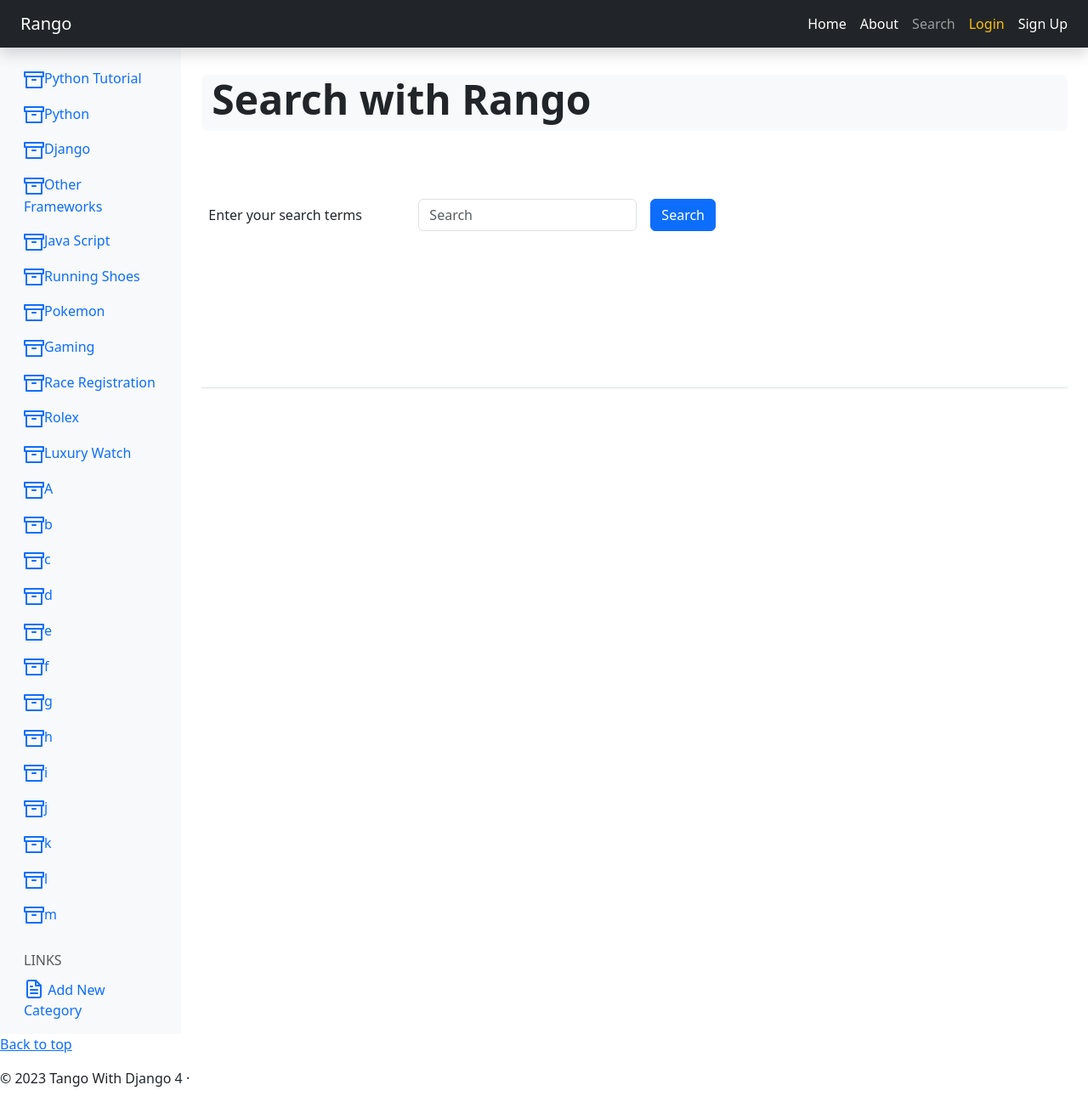
After one commit to jeanjoellevillanueva/mico-training, a Django app: page /rango/search/ in a window 1280 px wide. The commit adds this page. Shown: the whole page at 85% size. Run offline with Django 5.2, Linux system fonts and the light colour scheme; data comes from the database, SQL or seed files in the repository; both versions use the stored data as it was after the commit.

Commit message:
Chapter 13: Search Box

```diff
--- a/rango/templates/rango/base.html
+++ b/rango/templates/rango/base.html
@@ -41,6 +41,12 @@
     <li class="nav-item">
       <a class="nav-link text-white" href="{% url 'rango:about' %}">
         About
+      </a>
+    </li>
+
+    <li class="nav-item">
+      <a class="nav-link" href="{% url 'rango:search' %}">
+        Search
       </a>
     </li>
 
--- /dev/null
+++ b/rango/templates/rango/search.html
@@ -0,0 +1,58 @@
+{% extends 'rango/base.html' %}
+{% load static %}
+        {% block title_block %}
+    Search
+{% endblock %}
+{% block body_block %}
+
+<div class="container-fluid py-3">
+ <div class="row bg-light rounded-3">
+  <h1 class="display-5 fw-bold">Search with Rango</h1>
+ </div>
+ <div class="row py-5">
+   <form class="row g-3"
+            id="user-form"
+        method="post"
+        action="{% url 'rango:search' %}">
+        {% csrf_token %}
+    <div class="col-auto">
+     <label class="visually-hidden">Search</label>
+     <input type="text" readonly class="form-control-plaintext"
+        value="Enter your search terms">
+    </div>
+
+    <div class="col-auto">
+     <label class="visually-hidden">Search</label>
+     <input type="text" class="form-control" id="query"
+       placeholder="Search" name="query"
+       value="{{ query }}">
+    </div>
+
+     <div class="col-auto">
+      <button type="submit" name="submit"
+        class="btn btn-primary mb-3">Search</button>
+     </div>
+    </form>
+ </div>
+
+<div class="row py-5">
+ {% if result_list %}
+  <h2>Results</h2>
+   <div class="list-group">
+    {% for result in result_list %}
+     <div class="list-group-item">
+      <h3 class="list-group-item-heading">
+       <a href="{{ result.link }}">
+       {{ result.title|safe|escape }}
+       </a>
+     </h3>
+     <p class="list-group-item-text">
+     {{ result.snippet|safe|escape }}
+     </p>
+    </div>
+    {% endfor %}
+    </div>
+    {% endif %}
+  </div>
+ </div>
+{% endblock %}
--- a/rango/urls.py
+++ b/rango/urls.py
@@ -16,4 +16,5 @@ urlpatterns = [
     path('restricted/', views.restricted, name='restricted'), # New Mapping for the restricted view
     #path('logout/', views.user_logout, name='logout'), # New Mapping for the logout view
     path('add_page/', views.add_page, name='add_page'),
+    path('search/', views.search, name='search'),
 ]
--- a/rango/views.py
+++ b/rango/views.py
@@ -11,6 +11,7 @@ from django.contrib.auth import authenticate, login, logout
 from django.contrib.auth.decorators import login_required
 from datetime import datetime
 from django.contrib.auth.forms import UserCreationForm
+from rango.search import run_query
 
 def show_category(request, category_name_slug):
     # Create a context dictionary which we can pass
@@ -188,3 +189,20 @@ def visitor_cookies_handler(request, response):
         request.session['last_visit'] = str(current_time)
 
         return response
+
+def search(request):
+    result_list = []
+    query = ''
+
+    if request.method == 'POST':
+        query = request.POST.get('query', '').strip()
+
+        if query:
+        # Run our Bing function to get the results list!
+            result_list = run_query(query)
+
+    return render(request, 'rango/search.html',
+                  {'result_list': result_list,
+                   'query': query
+                   }
+              )
```
Also changed, not shown: db.sqlite3.
